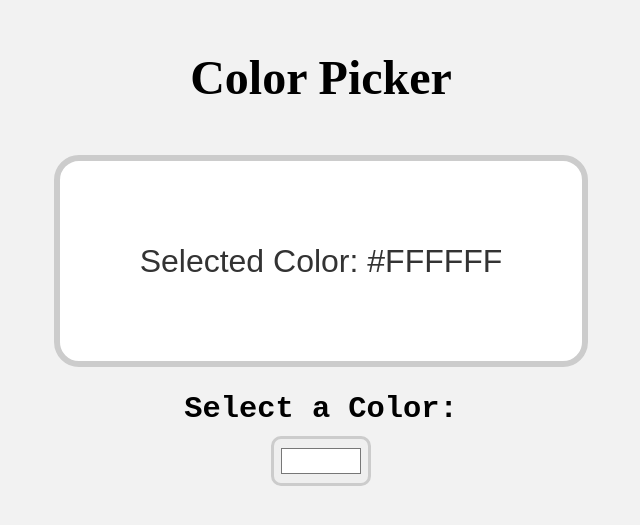
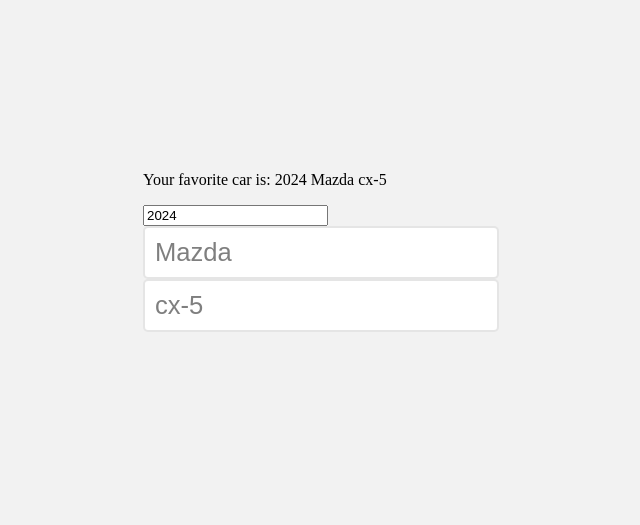
Before and after one commit to EsteAdonis/my-react-app-improved, a React (Vite) app: page / in a window 1280 px wide. Shown: the part 157-682 px from the top of the page, without its empty margins (319-959 px from the left). Built offline with nearby package versions, Linux system fonts and the light colour scheme.

Commit message:
Update State of an Objects

```diff
--- a/src/App.jsx
+++ b/src/App.jsx
@@ -12,14 +12,64 @@
 // import ProfilePicture from './ProfilePicture/ProfilePicture'
 // import Counter from './Counter/Counter';
 // import MyComponent from './MyComponent/MyComponent';
-import ColorPicker from './ColorPicker/ColorPicker';
+// import ColorPicker from './ColorPicker/ColorPicker';
+import UpdateState from './Update-State/UpdateState';
 
 function App() {
+  // function handleInput(e) {
+  //   console.log(e);
+  // }
+
+  // const fruits = [
+  //   {id: 1, name: "apple", calories: 95},
+  //   {id: 2, name: "orange", calories: 95},
+  //   {id: 3, name: "banana", calories: 95},
+  //   {id: 4, name: "coconut", calories: 95},
+  //   {id: 5, name: "pineapple", calories: 95},
+  // ];
+
+  // const vegtables = [
+  //   {id: 1, name: "potatoes", calories: 95},
+  //   {id: 2, name: "celery", calories: 95},
+  //   {id: 3, name: "carrots", calories: 95},
+  //   {id: 4, name: "corn", calories: 95},
+  //   {id: 5, name: "broccoli", calories: 95},
+  // ];
 
   return (
     <>
+      {/* <Otp length={4} size={'lg'} /> */}
+      {/*
+        <Button />
+        <Card />
+        <Student name="Adonis" age={62} isStudent={true} />
+        <Student name="Poseidon" age={72} isStudent={false} />
+        <Student />
+        <UserGreeting isLoggedIn={true} username='Prometeo' />
 
+        {fruits.length > 0 && <List items={fruits} category='Fruits'/> }
+        {vegtables.length > 0 && <List items={vegtables} category='Vegtables'/> }
+
+        <Button />
+        <ProfilePicture />
+         <Counter />
+        <MyComponent />
         <ColorPicker />
+      */}
+
+        <UpdateState />
+
+      {/* <Stopwatch /> */}
+      {/* <Textarea
+        showPlaceholder={false}
+        textPlaceholder='Greetings Julio Esteban'
+        readOnly={false}
+        error={false}
+        value={handleInput}
+      /> */}
+
+      {/* <Input />
+      <ChangeBackgroundColor /> */}
     </>
   )
 }
--- a/src/Update-State/UpdateState.jsx
+++ b/src/Update-State/UpdateState.jsx
@@ -1,4 +1,4 @@
-import React, { useState } from 'react';
+import { useState } from 'react';
 
 function UpdateState() {
   const [car, setCar] = useState({ year: 2024, make: "Mazda", model: "cx-5" });
@@ -24,8 +24,6 @@
       <input type="text" value={car.model} onChange={handleModelChange} /> <br />
 
     </div>
-
-
   )
 }
 
```
